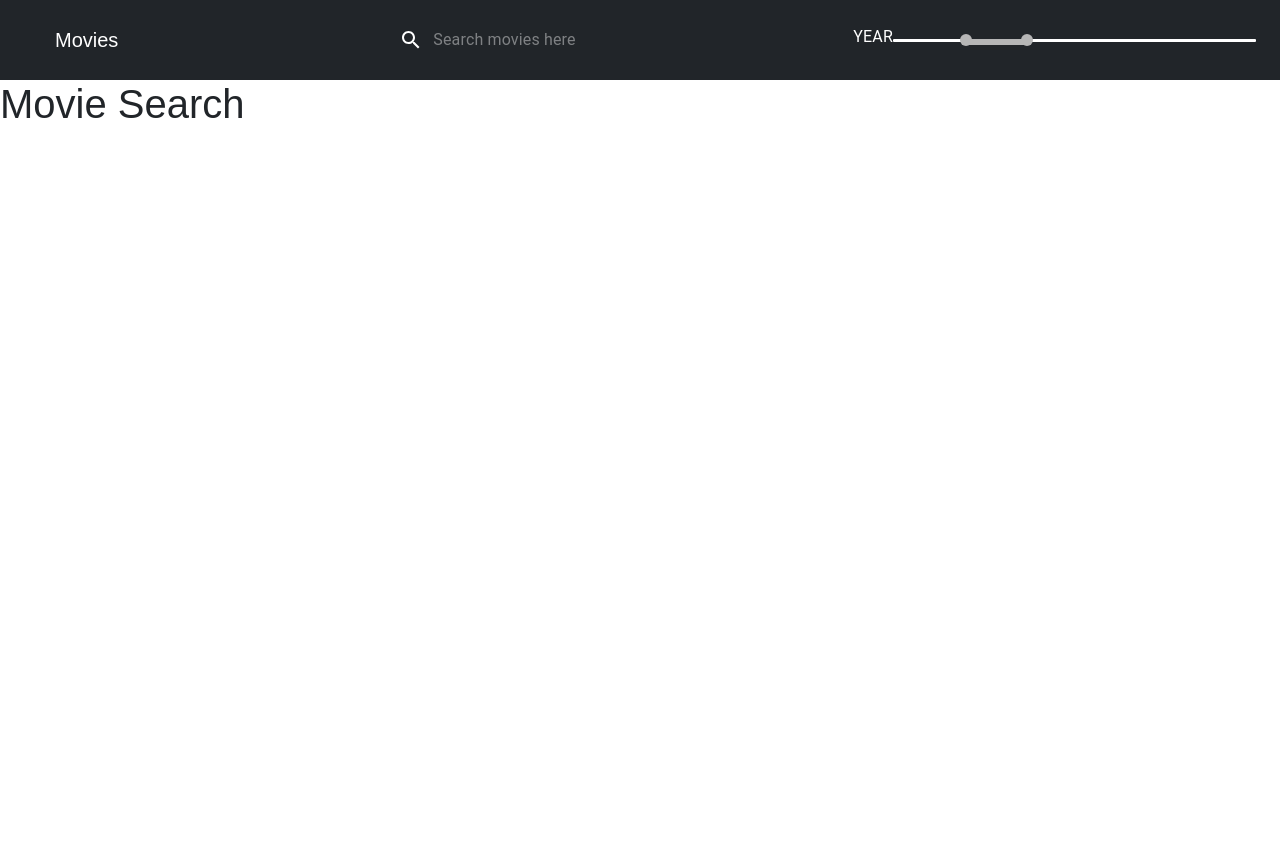
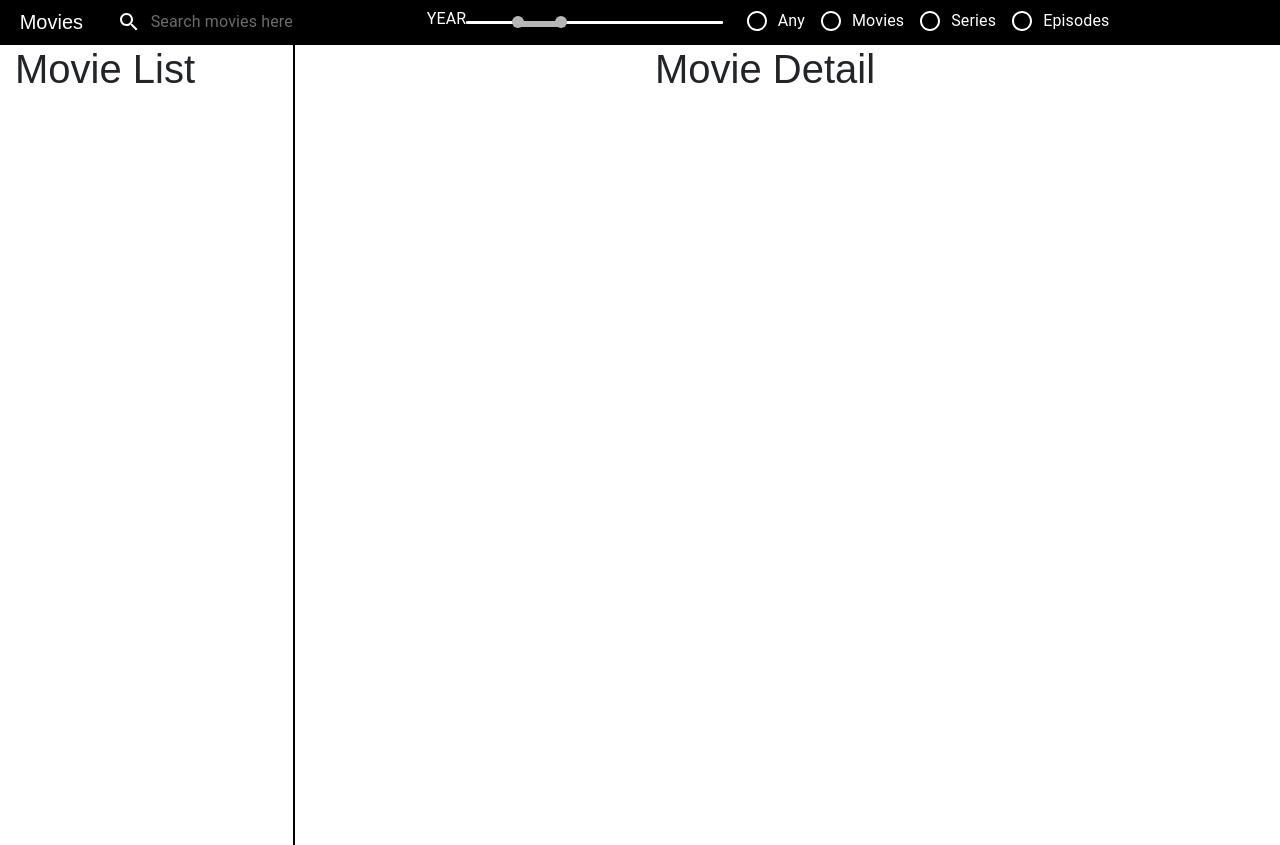
Before and after one commit to Evan9450/movie-search, a React (Create React App) app: page / in a window 1280 px wide. Before the commit the page ends 800 px from the top, so only its background shows below. Built offline with nearby package versions, Linux system fonts and the light colour scheme; no server answers.

Commit message:
page layout

```diff
--- a/src/App.css
+++ b/src/App.css
@@ -4,19 +4,20 @@ body {
   margin: 0;
 }
 
-.container {
-  padding-left: 0 !important;
-  /* height: 100px; */
-  height: auto;
+.header {
+  z-index: 1;
+  position: relative;
+  height: 56px;
+  border-bottom: 1px solid #000000;
+  background-color: #000000;
 }
 
 .brand {
-  /* display: flex; */
   cursor: pointer;
-  padding-left: 12px;
-  padding-right: 12px;
-  /* justify-content: center; */
-  /* align-items: center; */
+  padding-left: 20px;
+  color: white;
+  margin: 0px;
+  font-size: 20px;
 }
 
 .w-full {
@@ -33,6 +34,9 @@ body {
 .justify-content-center {
   justify-content: center;
 }
+.justify-content-left {
+  justify-content: left;
+}
 .align-items-center {
   align-items: center;
 }
@@ -40,3 +44,18 @@ body {
 .color-white {
   color: white !important;
 }
+
+.main-left {
+  margin-left: 15px;
+  /* padding-top: 30px; */
+  width: 280px;
+  float: left;
+  border-right: 2px solid #000000;
+  height: 100vh;
+}
+
+.main-right {
+  width: 625px;
+  float: right;
+  height: 100vh;
+}
--- a/src/App.js
+++ b/src/App.js
@@ -2,9 +2,8 @@ import 'bootstrap/dist/css/bootstrap.min.css';
 // import { GlobalStyle } from './globalStyle';
 import './App.css';
 
+import { Header, MovieDetail, MovieList } from './components';
 import { Route, BrowserRouter as Router } from 'react-router-dom';
-
-import Header from './components/Header';
 
 function App() {
   return (
@@ -12,9 +11,9 @@ function App() {
       {/* <GlobalStyle /> */}
       <Router>
         <Header />
+        <MovieList />
+        <MovieDetail />
       </Router>
-
-      <h1>Movie Search</h1>
     </div>
   );
 }
--- a/src/components/Header.js
+++ b/src/components/Header.js
@@ -1,5 +1,14 @@
 import { Col, Container, FormControl, InputGroup, Navbar, Row } from 'react-bootstrap';
-import { IconButton, InputBase, Slider, TextField, Typography } from '@material-ui/core';
+import {
+  FormControlLabel,
+  IconButton,
+  InputBase,
+  Radio,
+  RadioGroup,
+  Slider,
+  TextField,
+  Typography,
+} from '@material-ui/core';
 // import { Brand, HeaderWrapper, SearchSection, SearchWrapper } from './style';
 import React, { useEffect, useState } from 'react';
 import { makeStyles, withStyles } from '@material-ui/core/styles';
@@ -24,7 +33,6 @@ const Header = () => {
       height: 3,
       padding: '13px 0',
     },
-
     active: {},
     track: {
       height: 6,
@@ -46,30 +54,26 @@ const Header = () => {
   }, []);
 
   return (
-    <Container fluid style={{ paddingLeft: '0', paddingRight: '0' }}>
-      <Navbar bg="dark" variant="dark" expand="lg" style={{ height: '80px' }}>
+    <div>
+      <div className="header" style={{ height: '100%', width: '100% !important' }}>
         <Row className="w-full">
-          <Col
-            className="brand flex justify-content-center align-items-center"
-            xs={12}
-            lg={2}
-            md={2}>
-            <Navbar.Brand>
+          <Col className=" flex justify-content-center align-items-center" xs={12} lg={1} md={1}>
+            <div className="brand">
               <span>Movies</span>
-            </Navbar.Brand>
+            </div>
           </Col>
-          <Col xs={12} lg={6} md={6} className="flex justify-content-center align-items-center">
+          <Col xs={12} lg={3} md={3} className="flex justify-content-left align-items-center">
             <IconButton type="submit" style={{ padding: '10px' }} aria-label="search">
               <SearchIcon className="color-white" />
             </IconButton>
             <InputBase
-              className="color-white"
+              className="color-white w-full"
               //   style={{ color: 'white' }}
               placeholder="Search movies here"
               inputProps={{ 'aria-label': 'search movies' }}
             />
           </Col>
-          <Col xs={12} lg={4} md={4} className="flex justify-content-center align-items-center">
+          <Col xs={12} lg={3} md={3} className="flex justify-content-center align-items-center">
             <Typography gutterBottom style={{ color: 'white' }}>
               YEAR
             </Typography>
@@ -81,9 +85,37 @@ const Header = () => {
               getAriaValueText={valuetext}
             />
           </Col>
+          <Col xs={12} lg={5} md={5}>
+            <RadioGroup row aria-label="position" name="position" defaultValue="top">
+              <FormControlLabel
+                value="end"
+                className="color-white"
+                control={<Radio className="color-white" />}
+                label="Any"
+              />
+              <FormControlLabel
+                value="end"
+                className="color-white"
+                control={<Radio className="color-white" />}
+                label="Movies"
+              />
+              <FormControlLabel
+                value="end"
+                className="color-white"
+                control={<Radio className="color-white" />}
+                label="Series"
+              />
+              <FormControlLabel
+                value="end"
+                className="color-white"
+                control={<Radio className="color-white" />}
+                label="Episodes"
+              />
+            </RadioGroup>
+          </Col>
         </Row>
-      </Navbar>
-    </Container>
+      </div>
+    </div>
   );
 };
 
--- /dev/null
+++ b/src/components/MovieDetail.js
@@ -0,0 +1,11 @@
+import React from 'react';
+
+const MovieDetail = () => {
+  return (
+    <div className="main-right">
+      <h1>Movie Detail</h1>
+    </div>
+  );
+};
+
+export default MovieDetail;
--- /dev/null
+++ b/src/components/MovieList.js
@@ -0,0 +1,11 @@
+import React from 'react';
+
+const MovieList = () => {
+  return (
+    <div className="main-left">
+      <h1>Movie List</h1>
+    </div>
+  );
+};
+
+export default MovieList;
--- /dev/null
+++ b/src/components/index.js
@@ -0,0 +1,5 @@
+import Header from './Header';
+import MovieDetail from './MovieDetail';
+import MovieList from './MovieList';
+
+export { Header, MovieDetail, MovieList };
```
